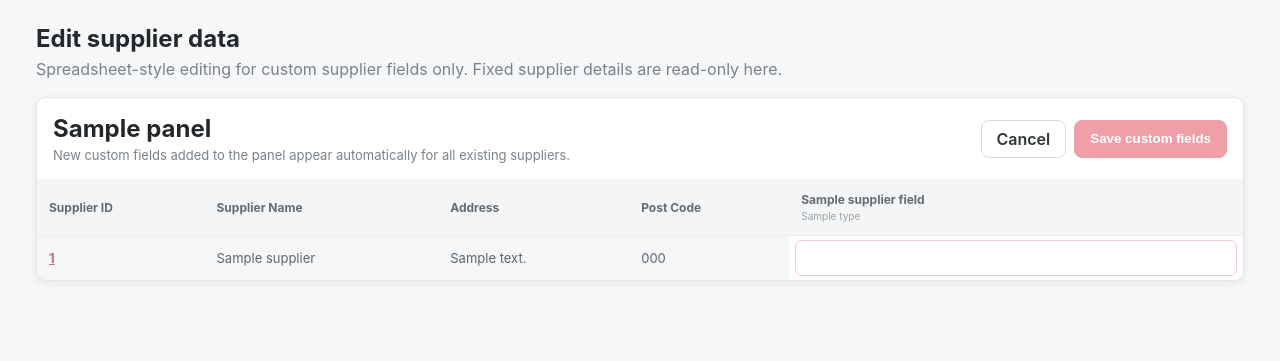
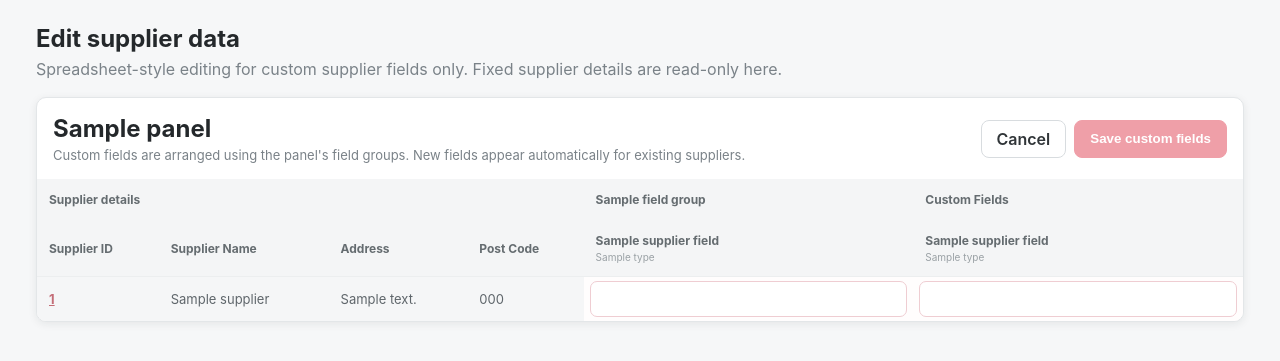
Before and after one commit to zageabb/CatManager, a Flask app: template templates/supplier_bulk_edit.html in a window 1280 px wide. Shown: the part 119-480 px from the top of the page. Run offline with Flask 3, Linux system fonts and the light colour scheme; data comes from the database, SQL or seed files in the repository; the template is opened without the code that fills it: most values are stand-ins (such as "Sample title", 1, 10 or a date in 2020); some libraries are stand-ins or nearby versions.

Commit message:
Group columns in supplier bulk editor

```diff
--- a/templates/supplier_bulk_edit.html
+++ b/templates/supplier_bulk_edit.html
@@ -1,19 +1,52 @@
 {% extends "base.html" %}
 {% block title %}Edit supplier data{% endblock %}
 {% block breadcrumb %}<a href="{{ url_for('portfolio') }}">Category panel</a><span>›</span><a href="{{ url_for('panel_view', panel_id=panel.panel_id) }}">{{ panel.panel_id }}</a><span>›</span><span>Edit supplier data</span>{% endblock %}
+{% macro edit_cell(s, f) %}
+  {% set current=s.customFields.get(f.fieldId,'') %}
+  <td class="editable-cell">
+    {% if f.type=='dropdown' %}
+      <select name="{{ s.supplierId }}__{{ f.fieldId }}">
+        <option value="">Select…</option>
+        {% for o in f.options %}<option {{ 'selected' if current==o }}>{{ o }}</option>{% endfor %}
+      </select>
+    {% else %}
+      <input name="{{ s.supplierId }}__{{ f.fieldId }}" value="{{ current }}" type="{{ 'number' if f.type=='number' else 'date' if f.type=='date' else 'text' }}" step="any">
+    {% endif %}
+  </td>
+{% endmacro %}
 {% block content %}
 {% set core=panel.data.panel %}
+{% set group_ids = core.get('fieldGroups', [])|map(attribute='groupId')|list %}
+{% set ungrouped = [] %}
+{% for f in core.supplierFields|sort(attribute='order') %}
+  {% if not f.get('groupId') or f.get('groupId') not in group_ids %}{% set _ = ungrouped.append(f) %}{% endif %}
+{% endfor %}
 <div class="page-title-row">
   <div><h1>Edit supplier data</h1><p class="subtitle">Spreadsheet-style editing for custom supplier fields only. Fixed supplier details are read-only here.</p></div>
 </div>
 <form method="post" class="table-card bulk-edit-card">
   <div class="table-toolbar">
-    <div><h2>{{ core.panelName }}</h2><p>New custom fields added to the panel appear automatically for all existing suppliers.</p></div>
+    <div><h2>{{ core.panelName }}</h2><p>Custom fields are arranged using the panel's field groups. New fields appear automatically for existing suppliers.</p></div>
     <div class="actions"><a class="btn" href="{{ url_for('panel_view', panel_id=panel.panel_id) }}">Cancel</a><button class="btn primary" type="submit">Save custom fields</button></div>
   </div>
   <div class="table-scroll bulk-table-scroll">
-    <table class="data-table bulk-edit-table">
-      <thead><tr><th>Supplier ID</th><th>Supplier Name</th><th>Address</th><th>Post Code</th>{% for f in core.supplierFields|sort(attribute='order') %}<th>{{ f.fieldName }}<small>{{ f.type|capitalize }}</small></th>{% endfor %}</tr></thead>
+    <table class="data-table bulk-edit-table grouped-table">
+      <thead>
+        <tr class="group-header-row">
+          <th colspan="4">Supplier details</th>
+          {% for g in core.get('fieldGroups', [])|sort(attribute='order') %}
+            {% set grouped_fields = core.supplierFields|selectattr('groupId','equalto',g.groupId)|list %}
+            {% if grouped_fields %}<th colspan="{{ grouped_fields|length }}">{{ g.name }}</th>{% endif %}
+          {% endfor %}
+          {% if ungrouped %}<th colspan="{{ ungrouped|length }}">{{ 'Custom Fields' if not core.get('fieldGroups') else 'Ungrouped' }}</th>{% endif %}
+        </tr>
+        <tr><th>Supplier ID</th><th>Supplier Name</th><th>Address</th><th>Post Code</th>
+          {% for g in core.get('fieldGroups', [])|sort(attribute='order') %}
+            {% for f in core.supplierFields|selectattr('groupId','equalto',g.groupId)|list|sort(attribute='order') %}<th>{{ f.fieldName }}<small>{{ f.type|capitalize }}</small></th>{% endfor %}
+          {% endfor %}
+          {% for f in ungrouped %}<th>{{ f.fieldName }}<small>{{ f.type|capitalize }}</small></th>{% endfor %}
+        </tr>
+      </thead>
       <tbody>
       {% for s in core.suppliers %}
         <tr>
@@ -21,19 +54,10 @@
           <td class="readonly-cell">{{ s.supplierName }}</td>
           <td class="readonly-cell">{{ s.address }}</td>
           <td class="readonly-cell">{{ s.postCode }}</td>
-          {% for f in core.supplierFields|sort(attribute='order') %}
-            {% set current=s.customFields.get(f.fieldId,'') %}
-            <td class="editable-cell">
-              {% if f.type=='dropdown' %}
-                <select name="{{ s.supplierId }}__{{ f.fieldId }}">
-                  <option value="">Select…</option>
-                  {% for o in f.options %}<option {{ 'selected' if current==o }}>{{ o }}</option>{% endfor %}
-                </select>
-              {% else %}
-                <input name="{{ s.supplierId }}__{{ f.fieldId }}" value="{{ current }}" type="{{ 'number' if f.type=='number' else 'date' if f.type=='date' else 'text' }}" step="any">
-              {% endif %}
-            </td>
+          {% for g in core.get('fieldGroups', [])|sort(attribute='order') %}
+            {% for f in core.supplierFields|selectattr('groupId','equalto',g.groupId)|list|sort(attribute='order') %}{{ edit_cell(s, f) }}{% endfor %}
           {% endfor %}
+          {% for f in ungrouped %}{{ edit_cell(s, f) }}{% endfor %}
         </tr>
       {% else %}
         <tr><td colspan="99" class="empty">No suppliers to edit.</td></tr>
```
